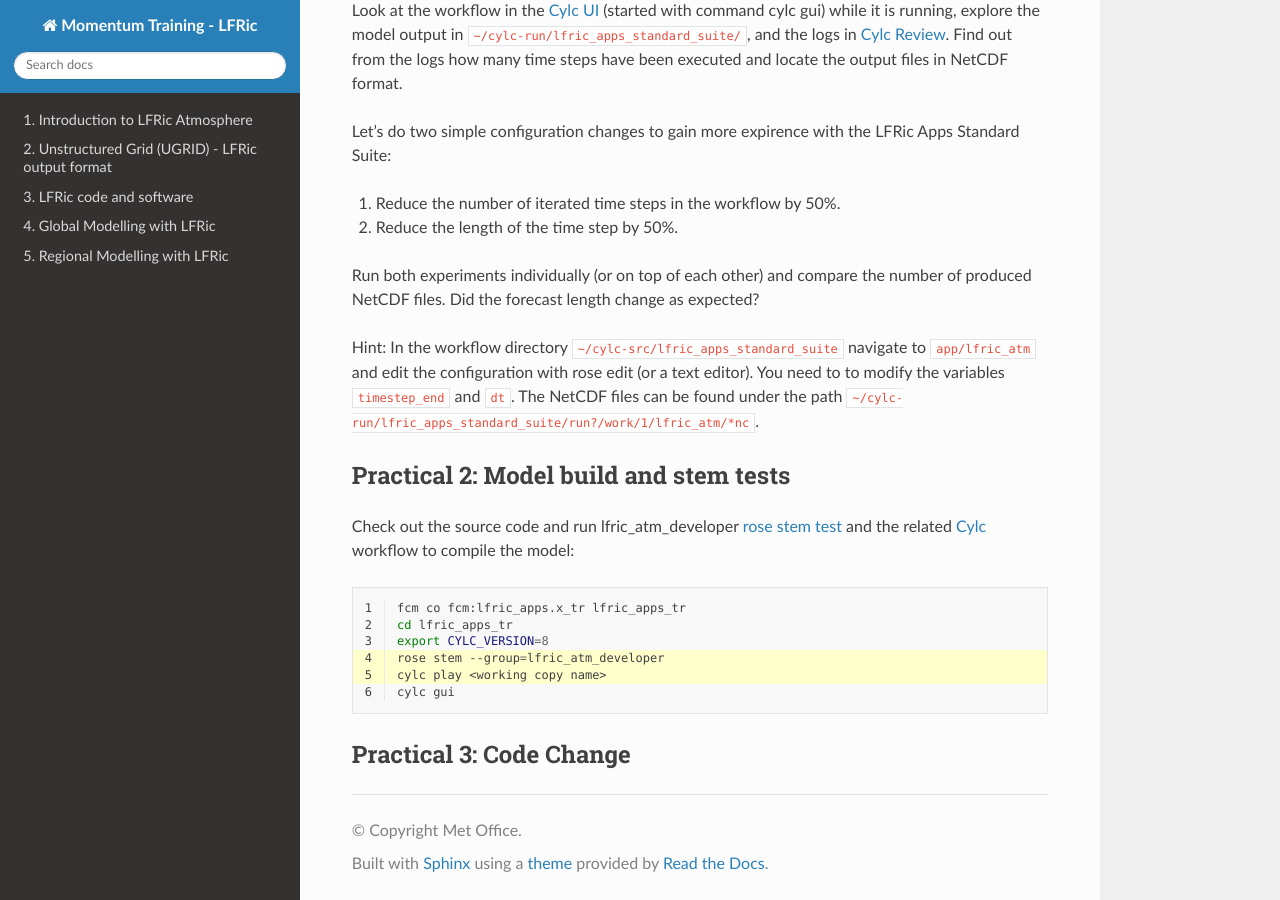
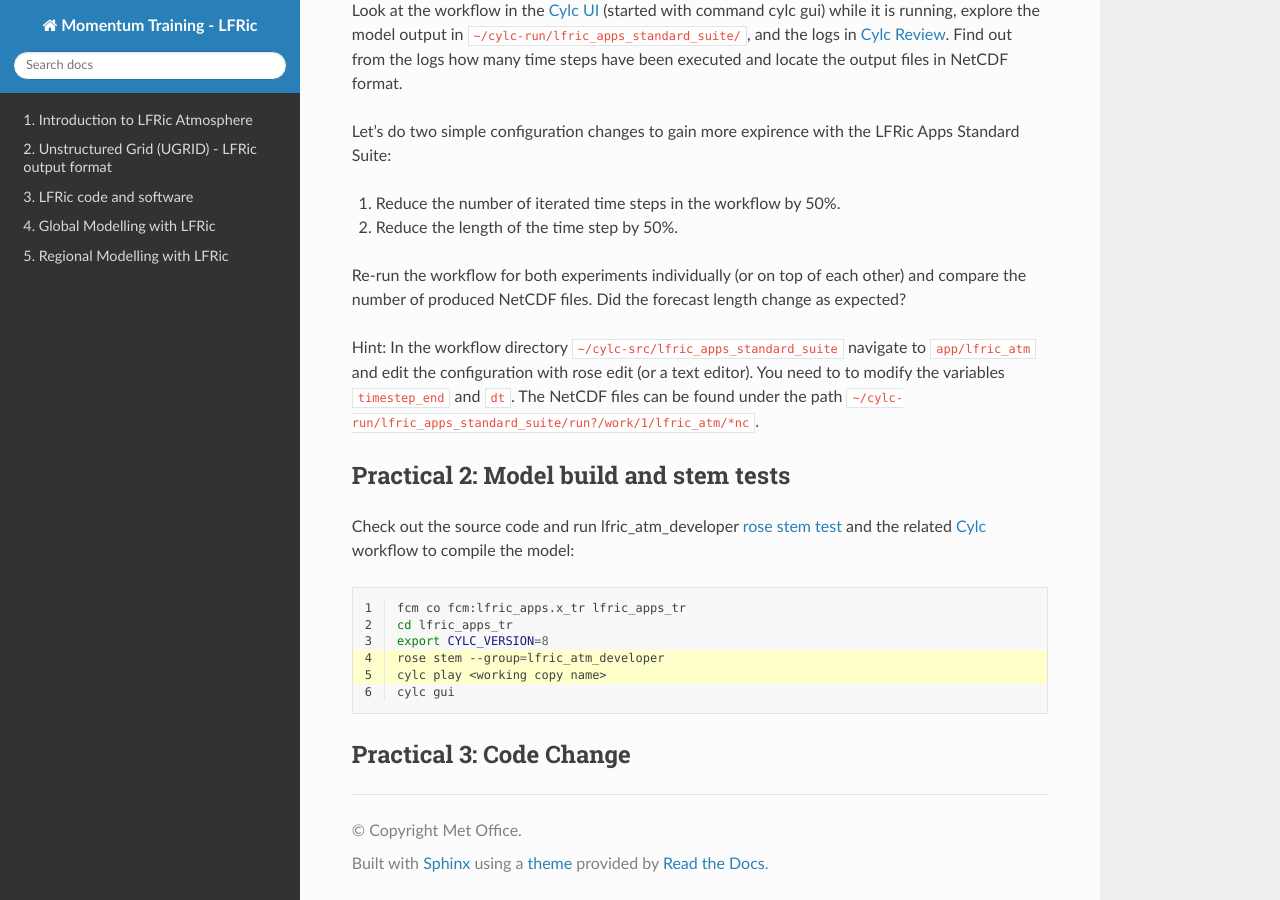
Before and after one commit to MetOffice/LFRic-Atmosphere-Training, a Sphinx documentation site: the page built from source/lfric_infrastructure/practical_exercises.rst, in a window 1280 px wide and 900 px high, scrolled down 1225 px. Built offline with Sphinx 7.4.7 and the Read the Docs theme 3.1.0, drawn with Linux system fonts in a browser that asks for light colours.

Commit message:
Clarify instructions for standard suite practical

```diff
--- a/source/lfric_infrastructure/practical_exercises.rst
+++ b/source/lfric_infrastructure/practical_exercises.rst
@@ -40,7 +40,7 @@ Let's do two simple configuration changes to gain more expirence with the LFRic
 1) Reduce the number of iterated time steps in the workflow by 50%.
 2) Reduce the length of the time step by 50%.
 
-Run both experiments individually (or on top of each other) and compare the number of produced NetCDF files. Did the forecast length change as expected?
+Re-run the workflow for both experiments individually (or on top of each other) and compare the number of produced NetCDF files. Did the forecast length change as expected?
 
 Hint: In the workflow directory ``~/cylc-src/lfric_apps_standard_suite`` navigate to ``app/lfric_atm`` and edit the configuration with rose edit (or a text editor). You need to to modify the variables ``timestep_end`` and ``dt``. The NetCDF files can be found under the path ``~/cylc-run/lfric_apps_standard_suite/run?/work/1/lfric_atm/*nc``.
 
```
